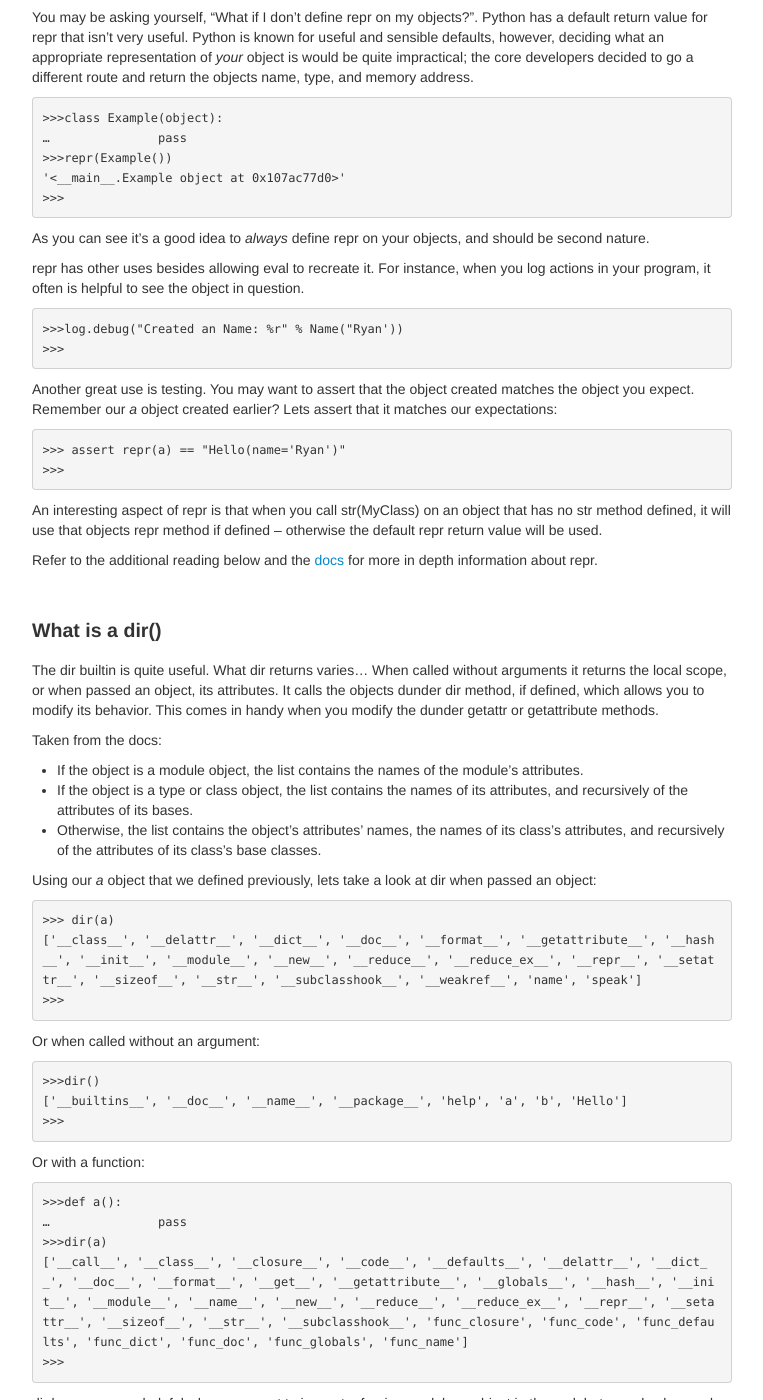
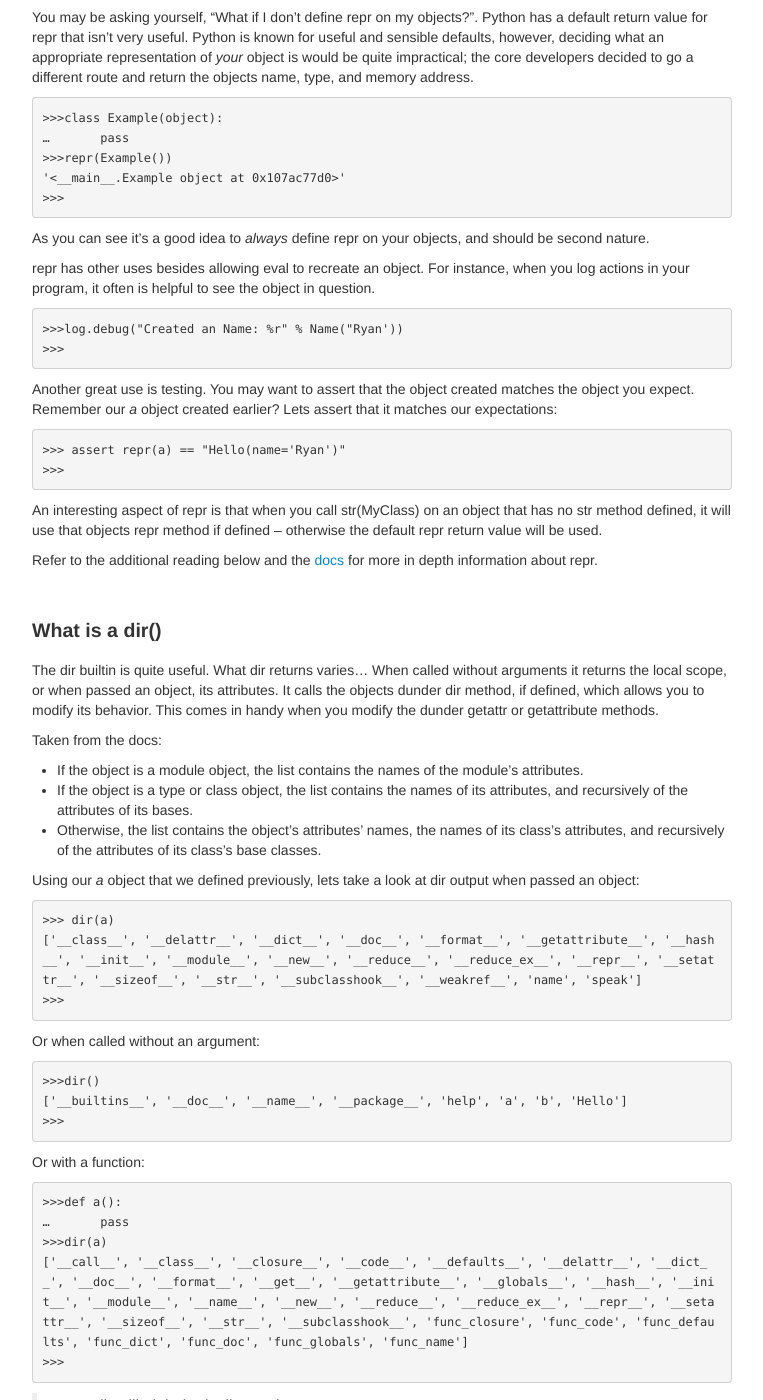
Before and after one commit to pynashorg/pynashorg.github.com, a Jekyll site: the page built from _posts/2013-02-07-repr-and-dir-for-success.md, in a window 1280 px wide and 1400 px high, scrolled down 1224 px. Shown: the whole window, without its empty margins (258-1021 px from the left). Built offline with Jekyll 4.4.1, drawn with Linux system fonts in a browser that asks for light colours; nearby versions of some CDN libraries; library files that are not in the unit come from our copies; some of the changed text lies outside the part shown.

Commit message:
formatting updates to feb 07 post

```diff
--- a/_posts/2013-02-07-repr-and-dir-for-success.md
+++ b/_posts/2013-02-07-repr-and-dir-for-success.md
@@ -17,7 +17,9 @@
 
 The premise is simple. repr is supposed to give a string representation of your python objects which should allow [eval](http://docs.python.org/2/library/functions.html#eval) to recreate it. repr calls the dunder repr method of an object if you've defined it. repr is incredibly helpful when debugging your python programs. It can also be used to pass around stringified objects that can be later recreated with eval, though this is often frowned upon. A good example of this behavior would be a simple job queue, that instead of [pickling](http://docs.python.org/2/library/pickle.html) and storing the object, created a string version that gets stored and ran when its position in the queue is reached. Use caution with eval, as it will execute any valid stringified python statement passed to it.
 
+
 >Note: Sometimes it's impractical to return a completely perfect representation of the object, try to capture its essence and as always, use your best judgement.
+
 
 Here's an example:
 
@@ -48,14 +50,14 @@
 You may be asking yourself, "What if I don't define repr on my objects?". Python has a default return value for repr that isn't very useful. Python is known for useful and sensible defaults, however, deciding what an appropriate representation of _your_ object is would be quite impractical; the core developers decided to go a different route and return the objects name, type, and memory address.
 
 	>>>class Example(object):
-	…		pass
+	…	pass
 	>>>repr(Example())
 	'<__main__.Example object at 0x107ac77d0>'
 	>>>
 
 As you can see it's a good idea to _always_ define repr on your objects, and should be second nature.
 
-repr has other uses besides allowing eval to recreate it. For instance, when you log actions in your program, it often is helpful to see the object in question.
+repr has other uses besides allowing eval to recreate an object. For instance, when you log actions in your program, it often is helpful to see the object in question.
 
 	>>>log.debug("Created an Name: %r" % Name("Ryan'))
 	>>>
@@ -79,7 +81,7 @@
 - If the object is a type or class object, the list contains the names of its attributes, and recursively of the attributes of its bases.
 - Otherwise, the list contains the object’s attributes’ names, the names of its class’s attributes, and recursively of the attributes of its class’s base classes.
 
-Using our _a_ object that we defined previously, lets take a look at dir when passed an object:
+Using our _a_ object that we defined previously, lets take a look at dir output when passed an object:
 
 	>>> dir(a)
 	['__class__', '__delattr__', '__dict__', '__doc__', '__format__', '__getattribute__', '__hash__', '__init__', '__module__', '__new__', '__reduce__', '__reduce_ex__', '__repr__', '__setattr__', '__sizeof__', '__str__', '__subclasshook__', '__weakref__', 'name', 'speak']
@@ -94,10 +96,14 @@
 Or with a function:
 
 	>>>def a():
-	…		pass
+	…	pass
 	>>>dir(a)
 	['__call__', '__class__', '__closure__', '__code__', '__defaults__', '__delattr__', '__dict__', '__doc__', '__format__', '__get__', '__getattribute__', '__globals__', '__hash__', '__init__', '__module__', '__name__', '__new__', '__reduce__', '__reduce_ex__', '__repr__', '__setattr__', '__sizeof__', '__str__', '__subclasshook__', 'func_closure', 'func_code', 'func_defaults', 'func_dict', 'func_doc', 'func_globals', 'func_name']
 	>>>
+
+
+> Note: dir will alphabetically sort its output.
+
 
 dir becomes very helpful when you want to inspect a foreign module or object in the repl, but can also be used for introspection. dir is a fairly straight forward builtin and I really recommend spending some time tinkering with it in the python repl.
 
```
